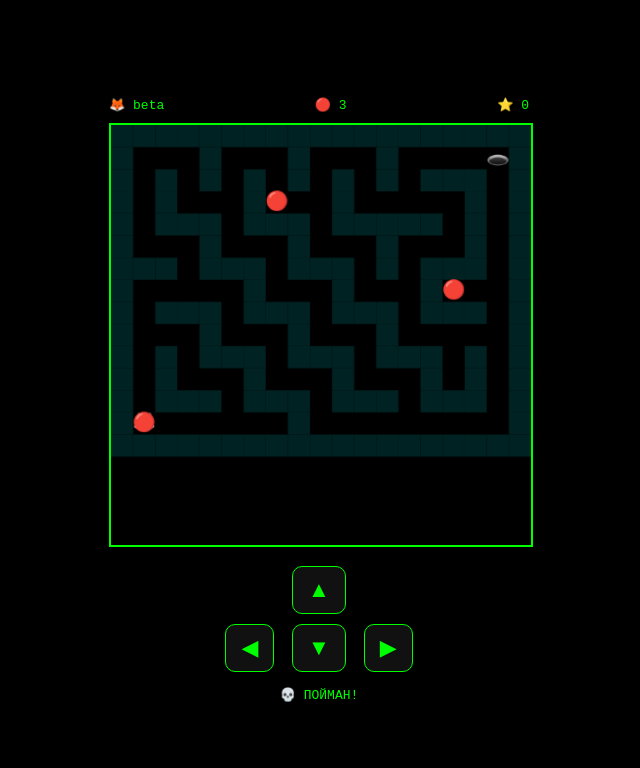
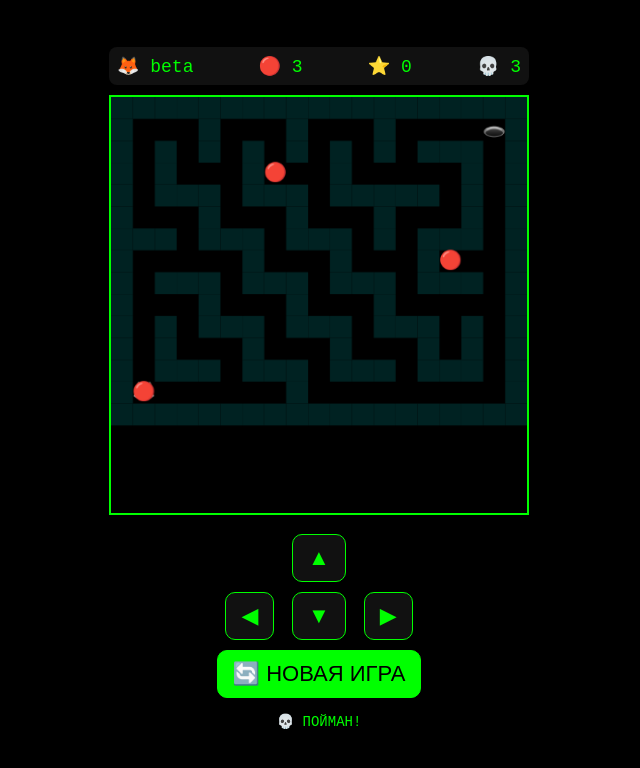
Before and after one commit to moskalenko2006/green-fox-game, a plain HTML site: page index.html in a window 1280 px wide. Shown: the whole page, without its empty margins (321-961 px from the left). Drawn offline with Linux system fonts and the light colour scheme.

Commit message:
Enhance index.html with styles and new game features
Added CSS styles for layout and improved UI elements.

```diff
--- a/index.html
+++ b/index.html
@@ -2,20 +2,77 @@
 <html lang="ru">
 <head>
 <meta charset="UTF-8">
-<meta name="viewport" content="width=device-width, initial-scale=1.0">
+<meta name="viewport" content="width=device-width, initial-scale=1.0, user-scalable=no">
 <title>🦊 Fox Run</title>
-
-<link rel="stylesheet" href="style.css">
+<style>
+    * {
+        margin: 0;
+        padding: 0;
+        box-sizing: border-box;
+        touch-action: manipulation;
+    }
+    body {
+        margin: 0;
+        background: #000;
+        color: #0f0;
+        font-family: monospace;
+        display: flex;
+        justify-content: center;
+        align-items: center;
+        height: 100vh;
+    }
+    .game {
+        width: 100%;
+        max-width: 420px;
+        text-align: center;
+    }
+    .top {
+        display: flex;
+        justify-content: space-between;
+        margin-bottom: 10px;
+        font-size: 18px;
+        background: #111;
+        padding: 8px;
+        border-radius: 8px;
+    }
+    canvas {
+        width: 100%;
+        border: 2px solid #0f0;
+        background: #000;
+        touch-action: none;
+    }
+    .controls {
+        margin-top: 10px;
+    }
+    button {
+        background: #111;
+        color: #0f0;
+        border: 1px solid #0f0;
+        font-size: 22px;
+        padding: 10px 15px;
+        margin: 5px;
+        border-radius: 10px;
+        cursor: pointer;
+    }
+    button:active {
+        background: #0f0;
+        color: #000;
+    }
+    #msg {
+        margin-top: 10px;
+        font-size: 14px;
+        min-height: 40px;
+    }
+</style>
 </head>
-
 <body>
 
 <div class="game">
-
     <div class="top">
         <div>🦊 <span id="role">beta</span></div>
         <div>🔴 <span id="hunters">0</span></div>
         <div>⭐ <span id="score">0</span></div>
+        <div>💀 <span id="attempts">3</span></div>
     </div>
 
     <canvas id="canvas" width="450" height="450"></canvas>
@@ -27,13 +84,12 @@
             <button id="down">▼</button>
             <button id="right">▶</button>
         </div>
+        <button id="reset" style="background:#0f0; color:#000;">🔄 НОВАЯ ИГРА</button>
     </div>
 
     <div id="msg"></div>
-
 </div>
 
 <script src="game.js"></script>
-
 </body>
 </html>
```
